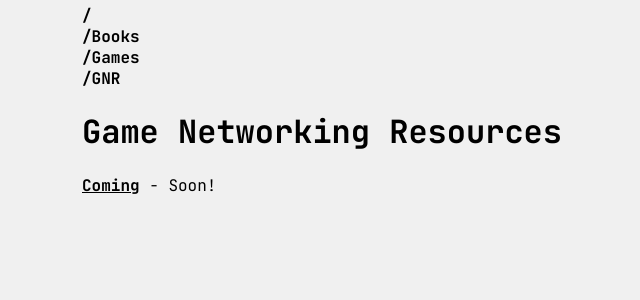
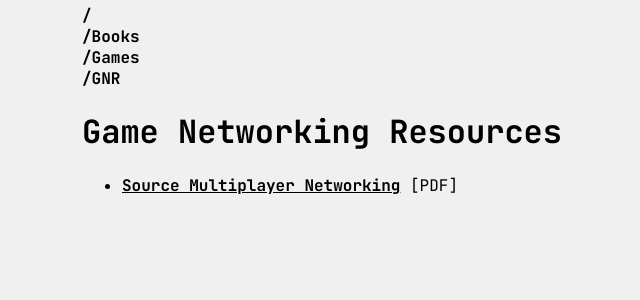
Before and after one commit to radwan92/radwan92.github.io, a Jekyll site: the page built from game-networking/resources.html, in a window 1280 px wide. Shown: the top 300 px of the page, without its empty margins (46-686 px from the left). Built offline with Jekyll 4.4.1, drawn with Linux system fonts in a browser that asks for light colours.

Commit message:
data: books update and gnr

```diff
--- /dev/null
+++ b/_data/gnr.yml
@@ -0,0 +1,3 @@
+- name: "Source Multiplayer Networking"
+  file: "Source Multiplayer Networking - Valve Developer Community.pdf"
+  url: "https://developer.valvesoftware.com/wiki/Source_Multiplayer_Networking"
--- a/game-networking/resources.html
+++ b/game-networking/resources.html
@@ -2,8 +2,24 @@
 title: Game Networking Resources
 ---
 
-<h1>{{ page.title }}</h1>
+<!-- <h1>{{ page.title }}</h1>
 {% for resource in site.gnet_resources %}
   <a class="resource-link" href="{{ resource.url }}">{{ resource.title }}</a> - {{ resource.description }}
   <br>
-{% endfor %}
+{% endfor %} -->
+
+<h1>{{ page.title }}</h1>
+
+{% assign resources = site.data.gnr | sort: 'name' %}
+{% if resources.size > 0 %}
+<div>
+    <ul class="resource-list">
+        {% for resource in resources %}
+        <li class="resource-item">
+            <a class="resource-link" href="{{ resource.url }}">{{ resource.name }}</a> <a
+                href="/assets/pdfs/{{ resource.file }}">[PDF]</a>
+        </li>
+        {% endfor %}
+    </ul>
+</div>
+{% endif %}
```
Also changed, not shown: _data/books.yml (+12 -0 lines), assets/images/books/algorithms.jpg (added), assets/images/books/obviously_awesome.jpg (added), 1 other file.
